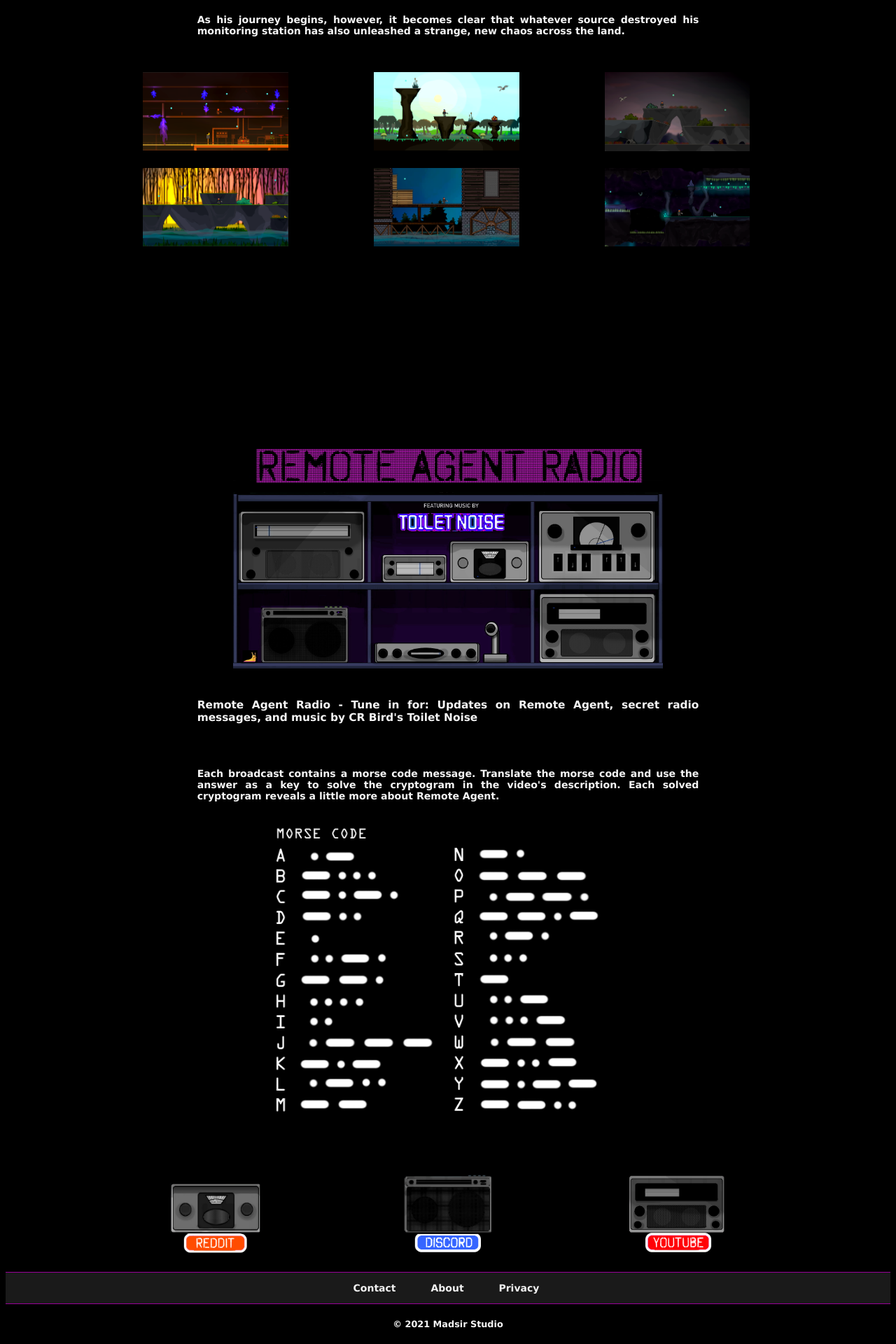
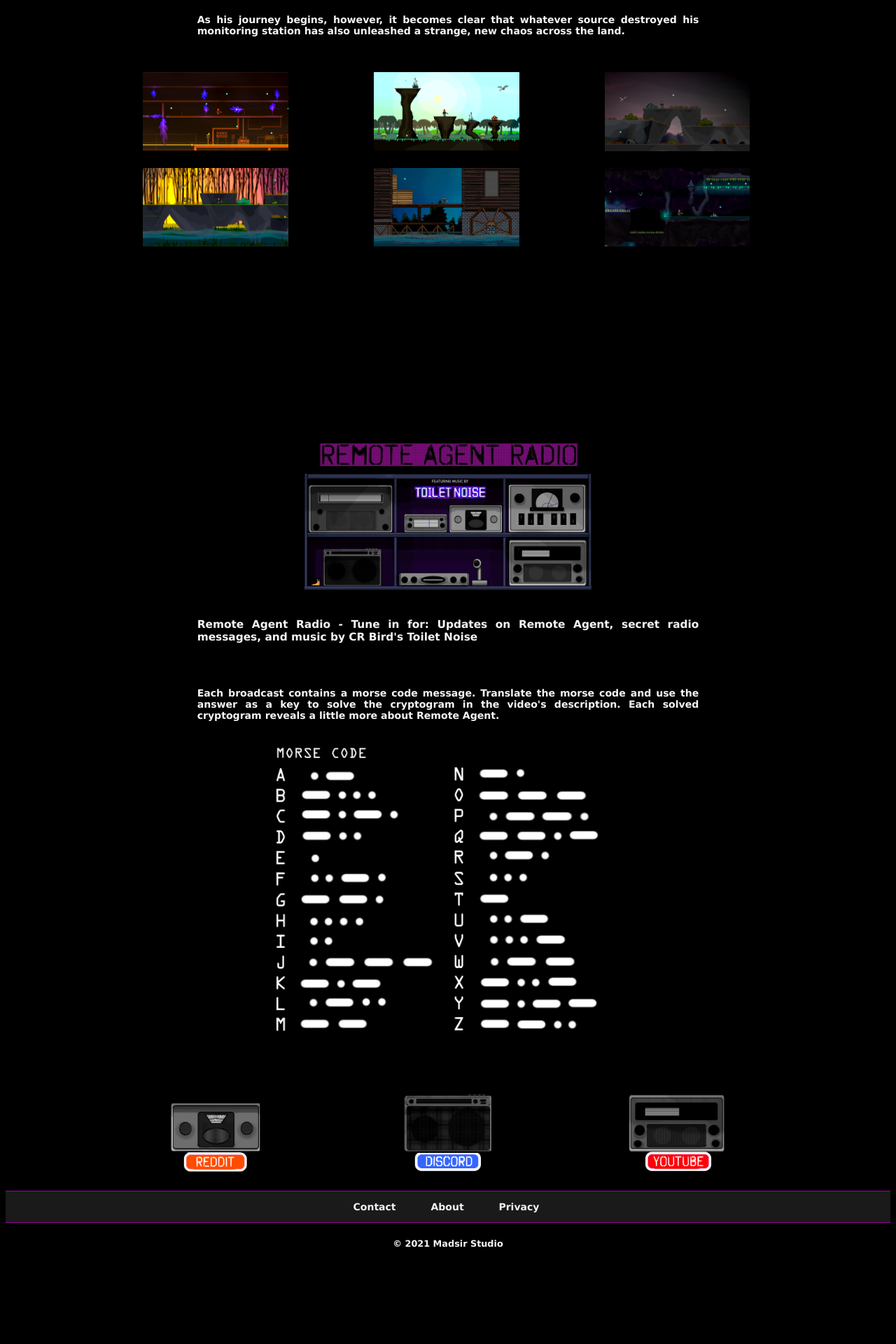
Before and after one commit to Madsir/madsirstudio.github.io, a Jekyll site: the page built from RemoteAgent/index.html, in a window 1280 px wide. Shown: the part 818-2738 px from the top of the page at 70% size. Built offline with Jekyll 4.4.1, drawn with Linux system fonts in a browser that asks for light colours; after the commit the page ends 2623 px from its top, so only the background shows below that; grey boxes are pictures that could not be loaded.

Commit message:
Update index.html

```diff
--- a/RemoteAgent/index.html
+++ b/RemoteAgent/index.html
@@ -76,7 +76,7 @@ description: "Remote Agent by Madsir Studio"
 		<br>
 		<br>
 <br><br>
-		<a href="https://www.youtube.com/channel/UCWeUH4JTZM1-0H_xBKX2_Hg"><img src="/Assets/radiohhtypes.jpg" alt="rar youtube" style="width:60%"></a>
+		<a href="https://www.youtube.com/channel/UCWeUH4JTZM1-0H_xBKX2_Hg"><img src="/Assets/radiohhtypes.jpg" alt="rar youtube" style="width:40%"></a>
 		<br>
 		<br>
 		<h2>Remote Agent Radio - Tune in for: Updates on Remote Agent, secret radio messages, and music by CR Bird's Toilet Noise</h2>
```
